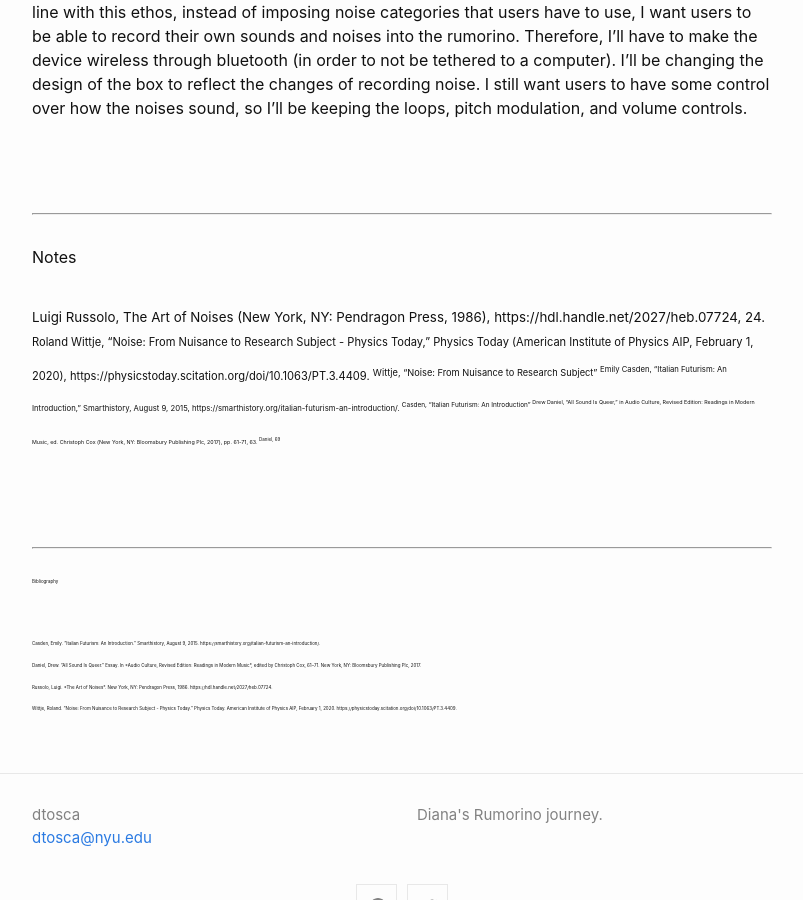
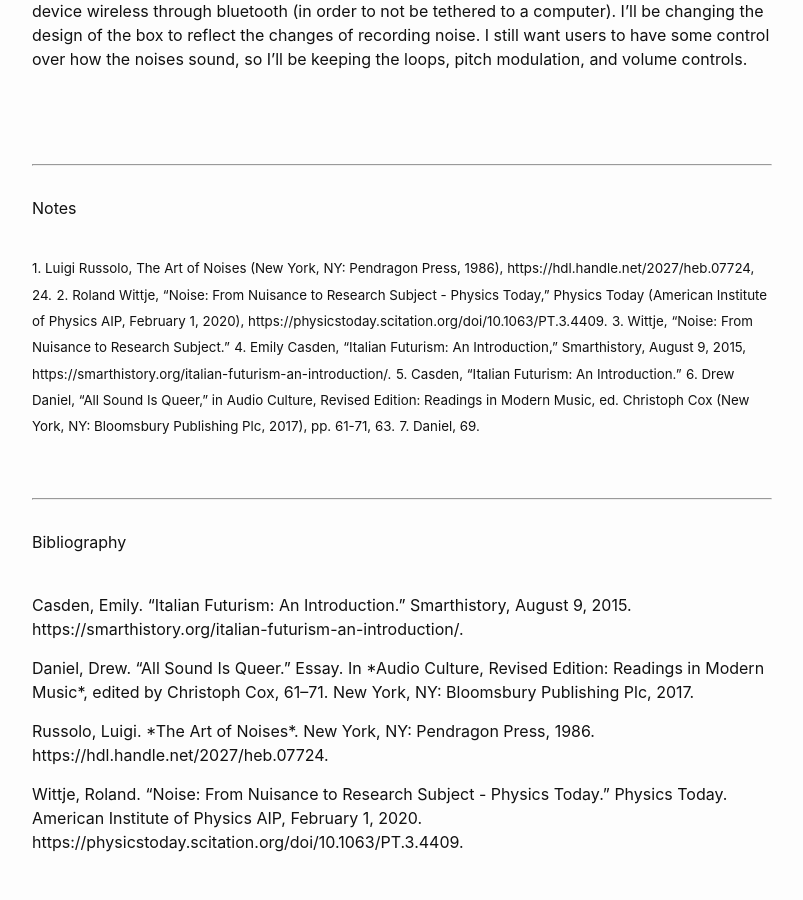
Before and after one commit to dtosca/rumorino, a Jekyll site: the page built from _posts/2022-5-10-post-03.html, in a window 1280 px wide and 900 px high, scrolled down 1490 px. Shown: the whole window, without its empty margins (238-1041 px from the left). Built offline with Jekyll 4.4.1, drawn with Linux system fonts in a browser that asks for light colours; comment, search, counter and statistics services are not loaded; some of the changed text lies outside the part shown.

Commit message:
teeny tiny footnotes

```diff
--- a/_posts/2022-5-10-post-03.html
+++ b/_posts/2022-5-10-post-03.html
@@ -28,19 +28,19 @@ comments: true
 <hr>
 <p>Notes</p>
 <br>
-<sup id="fn1">Luigi Russolo, The Art of Noises (New York, NY: Pendragon Press, 1986), https://hdl.handle.net/2027/heb.07724, 24.
+<sup id="fn1">1. Luigi Russolo, The Art of Noises (New York, NY: Pendragon Press, 1986), https://hdl.handle.net/2027/heb.07724, 24.</sup>
 
-<sup id="fn2">Roland Wittje, “Noise: From Nuisance to Research Subject - Physics Today,” Physics Today (American Institute of Physics AIP, February 1, 2020), https://physicstoday.scitation.org/doi/10.1063/PT.3.4409.
+<sup id="fn2">2. Roland Wittje, “Noise: From Nuisance to Research Subject - Physics Today,” Physics Today (American Institute of Physics AIP, February 1, 2020), https://physicstoday.scitation.org/doi/10.1063/PT.3.4409.</sup>
 
-<sup id="fn3">Wittje, “Noise: From Nuisance to Research Subject”
+<sup id="fn3">3. Wittje, “Noise: From Nuisance to Research Subject.”</sup>
 
-<sup id="fn4">Emily Casden, “Italian Futurism: An Introduction,” Smarthistory, August 9, 2015, https://smarthistory.org/italian-futurism-an-introduction/.
+<sup id="fn4">4. Emily Casden, “Italian Futurism: An Introduction,” Smarthistory, August 9, 2015, https://smarthistory.org/italian-futurism-an-introduction/.</sup>
 
-<sup id="fn5">Casden, “Italian Futurism: An Introduction”
+<sup id="fn5">5. Casden, “Italian Futurism: An Introduction.”</sup>
 
-<sup id="fn6">Drew Daniel, “All Sound Is Queer,” in Audio Culture, Revised Edition: Readings in Modern Music, ed. Christoph Cox (New York, NY: Bloomsbury Publishing Plc, 2017), pp. 61-71, 63.
+<sup id="fn6">6. Drew Daniel, “All Sound Is Queer,” in Audio Culture, Revised Edition: Readings in Modern Music, ed. Christoph Cox (New York, NY: Bloomsbury Publishing Plc, 2017), pp. 61-71, 63.</sup>
 
-<sup id="fn7">Daniel, 69
+<sup id="fn7">7. Daniel, 69.</sup>
 
 <br>
 <br>
```
Also changed, not shown: other parts of _posts/2022-5-10-post-03.html (+1 -1 lines).
